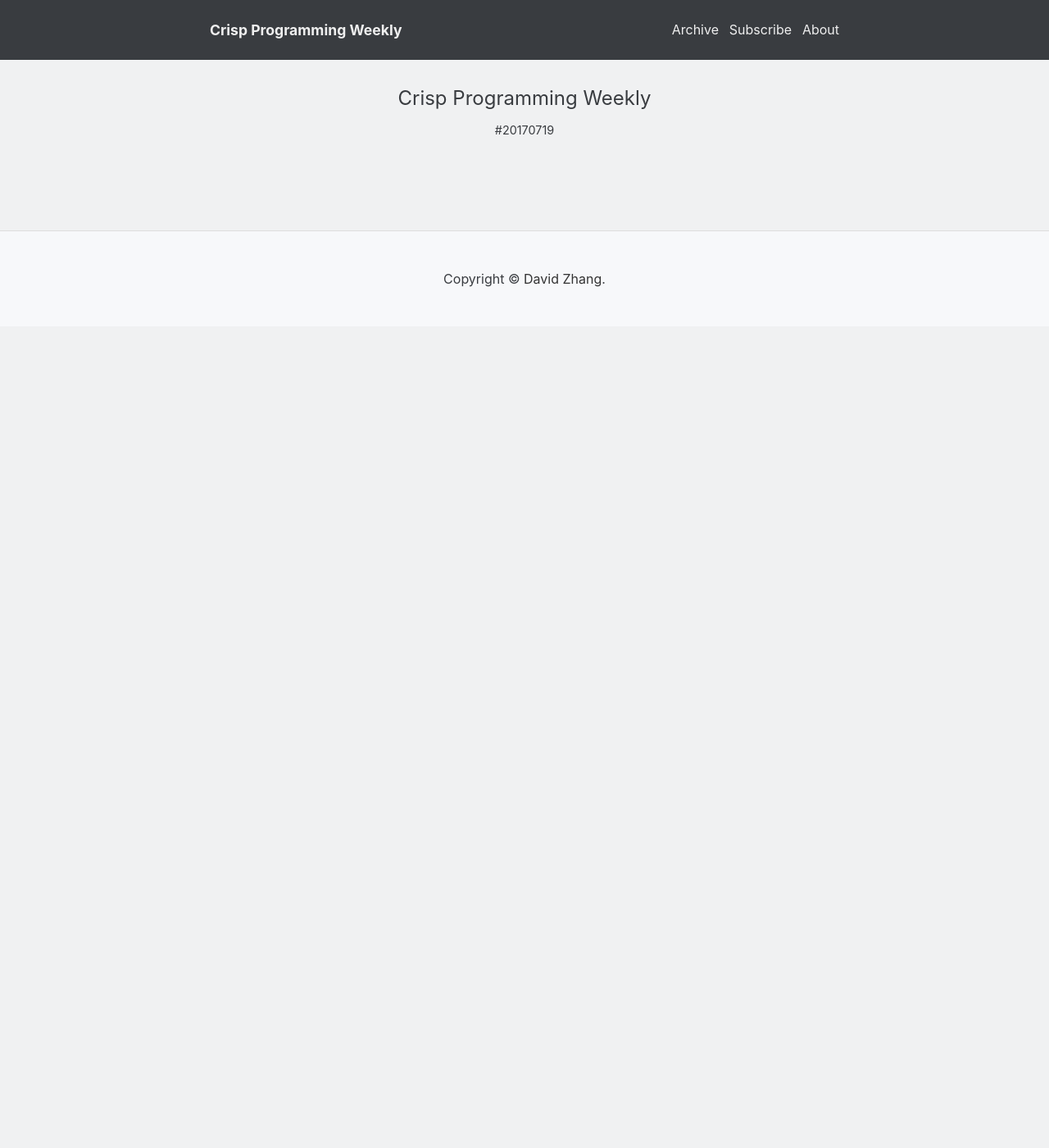
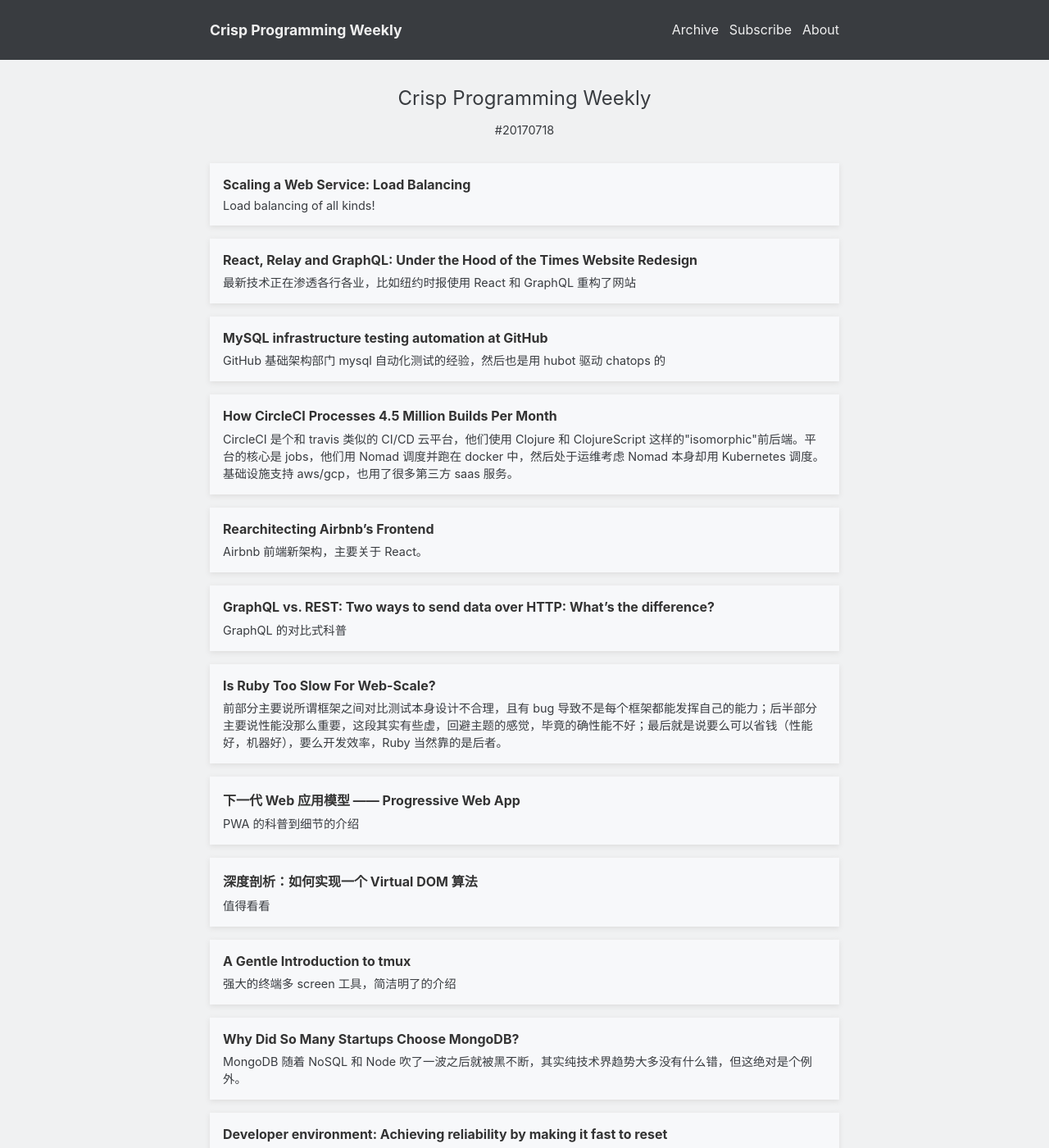
Before and after one commit to crispgm/weekly, a Jekyll site: the page built from _posts/2017-07-18-weekly.md, in a window 1280 px wide and 1400 px high. Shown: the whole window at 82% size. Built offline with Jekyll 4.4.1, drawn with Linux system fonts in a browser that asks for light colours; some of the changed text lies outside the part shown.

Commit message:
Fix page

```diff
--- a/_config.yml
+++ b/_config.yml
@@ -1,7 +1,4 @@
 baseurl: "/weekly"
-collections:
-  newsletter:
-    output: true
 defaults:
   - scope:
       path: ""
--- a/_posts/2017-07-18-weekly.md
+++ b/_posts/2017-07-18-weekly.md
@@ -14,7 +11,7 @@
     comment:  "GitHub 基础架构部门 mysql 自动化测试的经验，然后也是用 hubot 驱动 chatops 的"
   - title:    "How CircleCI Processes 4.5 Million Builds Per Month"
     link:     "https://stackshare.io/circleci/how-circleci-processes-4-5-million-builds-per-month"
-    comment:  "CircleCI 是个和 travis 类似的 CI/CD 云平台，他们使用 Clojure 和 ClojureScript 这样的"isomorphic"前后端。平台的核心是 jobs，他们用 Nomad 调度并跑在 docker 中，然后处于运维考虑 Nomad 本身却用 Kubernetes 调度。基础设施支持 aws/gcp，也用了很多第三方 saas 服务。"
+    comment:  "CircleCI 是个和 travis 类似的 CI/CD 云平台，他们使用 Clojure 和 ClojureScript 这样的\"isomorphic\"前后端。平台的核心是 jobs，他们用 Nomad 调度并跑在 docker 中，然后处于运维考虑 Nomad 本身却用 Kubernetes 调度。基础设施支持 aws/gcp，也用了很多第三方 saas 服务。"
   - title:    "Rearchitecting Airbnb’s Frontend"
     link:     "https://medium.com/airbnb-engineering/rearchitecting-airbnbs-frontend-5e213efc24d2"
     comment:  "Airbnb 前端新架构，主要关于 React。"
@@ -27,6 +24,9 @@
   - title:    "下一代 Web 应用模型 —— Progressive Web App"
     link:     "https://huangxuan.me/2017/02/09/nextgen-web-pwa/"
     comment:  "PWA 的科普到细节的介绍"
+  - title:    "深度剖析：如何实现一个 Virtual DOM 算法"
+    link:     "https://github.com/livoras/blog/issues/13"
+    comment:  "值得看看"
   - title:    "A Gentle Introduction to tmux"
     link:     "https://hackernoon.com/a-gentle-introduction-to-tmux-8d784c404340"
     comment:  "强大的终端多 screen 工具，简洁明了的介绍"
--- a/index.html
+++ b/index.html
@@ -5,11 +5,11 @@
 <div class="page-title">
 Latest Articles
 </div>
-{% assign page = site.posts | first %}
+{% assign first_post = site.posts | first %}
 <div class="page-date">
-  <a href="{{ site.baseurl }}{{ page.url }}">#{{ page.date | date:"%Y%m%d" }}</a>
+  <a href="{{ site.baseurl }}{{ first_post.url }}">#{{ first_post.date | date:"%Y%m%d" }}</a>
 </div>
-{% for article in page.articles %}
+{% for article in first_post.articles %}
 <div id="A{{ forloop.index }}" class="article">
   <div class="article-title">
     <a href="{{ article.link }}" target="_blank">{{ article.title }}</a>
```
Also changed, not shown: other parts of _posts/2017-07-18-weekly.md (+0 -3 lines).
